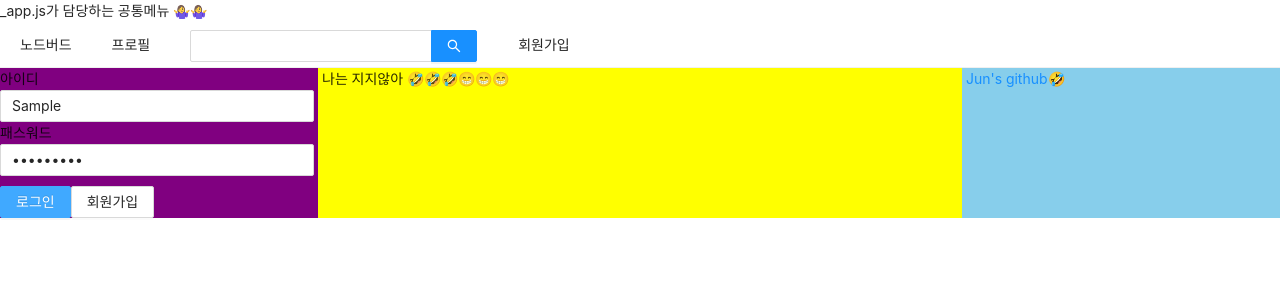
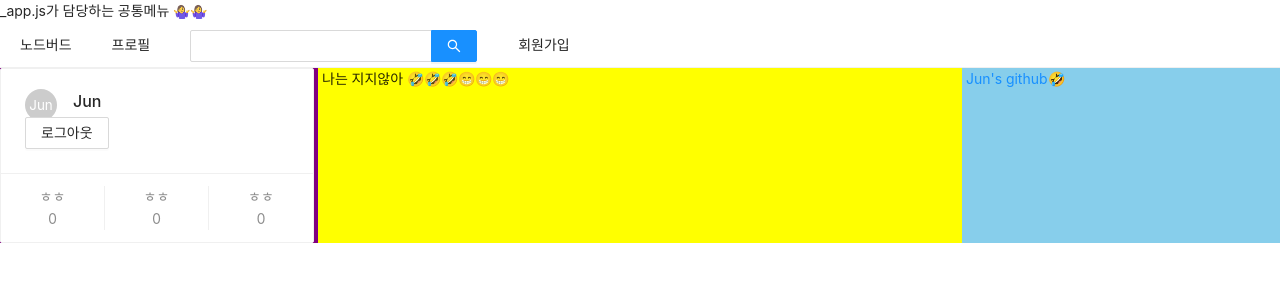
Before and after one commit to sjun8932/NextJs, a Next.js app in the folder prepare/front/: page / in a window 1280 px wide. Both pictures are taken after typing "Sample", "Sample123" into the empty fields and a click on the button "로그인". Shown: the top 300 px of the page. Built offline with nearby package versions, Linux system fonts and the light colour scheme.

Commit message:
13. 더미데이터로 로그인하기

```diff
--- a/prepare/front/components/AppLayout.js
+++ b/prepare/front/components/AppLayout.js
@@ -34,7 +34,7 @@
 
             <Row gutter={8}>
                 <Col xs={24} md={6} style={{backgroundColor:"purple"}}>
-                    {isLoggedIn ? <UserProfile/> : <LoginForm/>}
+                    {isLoggedIn ? <UserProfile setIsLoggedIn={setIsLoggedIn}/> : <LoginForm setIsLoggedIn={setIsLoggedIn}/>}
                 </Col>
                 <Col xs={24} md={12} style={{backgroundColor:"yellow"}}>
                     {children}
--- a/prepare/front/components/LoginForm.js
+++ b/prepare/front/components/LoginForm.js
@@ -7,18 +7,25 @@
     margin-top: 10px;
 `;
 
-const LoginForm = () => {
+const FormWrapper = styled(Form)`
+    padding: 10px;
+`;
 
-    const [ id, setId ] = useState(''); ;
+const LoginForm = ({setIsLoggedIn}) => {
+
+    const [ id, setId ] = useState('');
     const [ password, setPassword ] = useState('');
 
     const onChangeId = useCallback((e)=>{setId(e.target.value)},[]);
 
     const onChangePassword = useCallback((e)=>{setPassword(e.target.value)},[]);
 
+    const onSubmitForm = useCallback(()=>{
+        setIsLoggedIn(true);
+    },[ id , password ]);
 
     return(
-        <Form>
+        <FormWrapper onFinish={onSubmitForm}>
             <div>
                 <label htmlFor="user-id">아이디</label>
                 <br/>
@@ -33,7 +40,7 @@
                 <Button type="primary" htmlType="submit" loading={false}>로그인</Button>
                 <Link href="/signup"><a><Button>회원가입</Button></a></Link>
             </ButtonWrapper>
-        </Form>
+        </FormWrapper>
     );
 
 }
--- a/prepare/front/components/UserProfile.js
+++ b/prepare/front/components/UserProfile.js
@@ -1,8 +1,26 @@
-const UserProfile = () => {
+import React, {useCallback} from 'react';
+import {Avatar, Card, Button} from 'antd'
 
+const UserProfile = ( {setIsLoggedIn}) => {
+
+    const onLogOut = useCallback(()=>{
+        setIsLoggedIn(false);
+    },[])
 
     return (
-        1
+        <Card
+            actions={[
+                <div key="twit">ㅎㅎ<br/>0</div>,
+                <div key="followings">ㅎㅎ<br/>0</div>,
+                <div key="followers">ㅎㅎ<br/>0</div>,
+            ]}
+        >
+            <Card.Meta
+                avatar={<Avatar>Jun</Avatar>}
+                title="Jun"
+            />
+            <Button onClick={onLogOut}>로그아웃</Button>
+        </Card>
     );
 }
 
--- a/prepare/front/package.json
+++ b/prepare/front/package.json
@@ -11,6 +11,7 @@
   "dependencies": {
     "@ant-design/icons": "^4.6.4",
     "antd": "^4.16.13",
+    "babel-plugin-styled-components": "^1.13.2",
     "next": "^9.5.5",
     "prop-types": "^15.7.2",
     "react": "^17.0.2",
```
Also changed, not shown: prepare/front/.babelrc (added), 2 other files (tests, documents, lock files or other folders).
